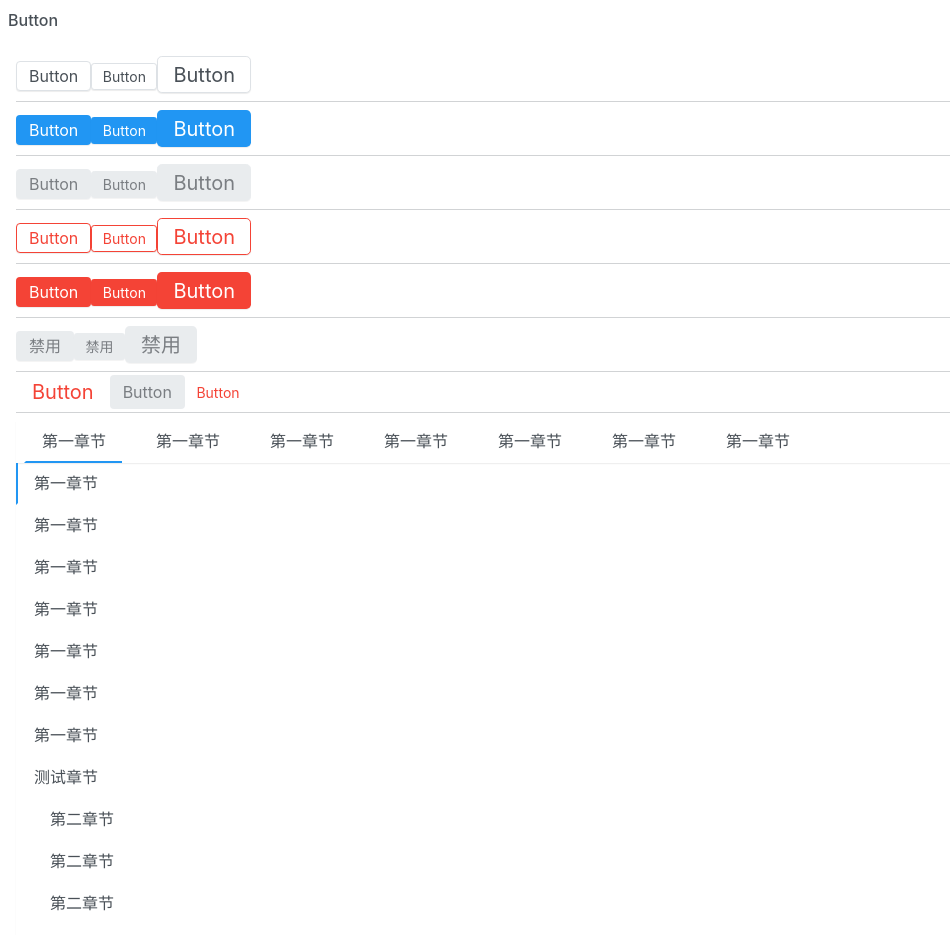
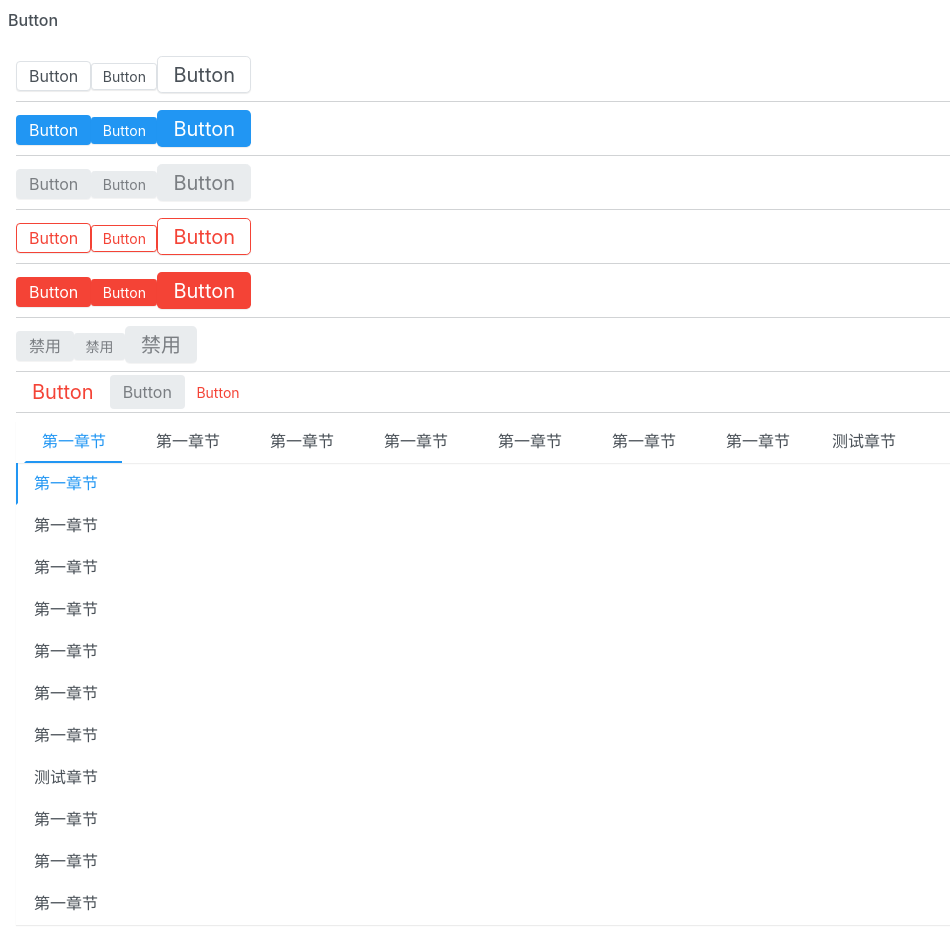
Before and after one commit to less-step/common-ui, a React app: page / in a window 1280 px wide. Shown: the top 935 px of the page, without its empty margins (0-950 px from the left). Built offline with nearby package versions, Linux system fonts and the light colour scheme.

Commit message:
完善SubMenu组件

```diff
--- a/src/App.tsx
+++ b/src/App.tsx
@@ -86,6 +86,15 @@ function App() {
 						<Menu.Item>第一章节</Menu.Item>
 						<Menu.Item>第一章节</Menu.Item>
 						<Menu.Item>第一章节</Menu.Item>
+						<SubMenu title="测试章节">
+							<Menu.Item>第二章节</Menu.Item>
+							<Menu.Item>第二章节</Menu.Item>
+							<Menu.Item>第二章节</Menu.Item>
+							<Menu.Item>第二章节</Menu.Item>
+							<Menu.Item>第二章节</Menu.Item>
+							<Menu.Item>第二章节</Menu.Item>
+							<Menu.Item>第二章节</Menu.Item>
+						</SubMenu>
 					</Menu>
 					<Menu defaultActiveKey="0" mode="vertical">
 						<Menu.Item>第一章节</Menu.Item>
@@ -104,6 +113,9 @@ function App() {
 							<Menu.Item>第二章节</Menu.Item>
 							<Menu.Item>第二章节</Menu.Item>
 						</SubMenu>
+						<Menu.Item>第一章节</Menu.Item>
+						<Menu.Item>第一章节</Menu.Item>
+						<Menu.Item>第一章节</Menu.Item>
 					</Menu>
 				</Content>
 			</Layout>
--- a/src/components/Menu/_index.scss
+++ b/src/components/Menu/_index.scss
@@ -5,9 +5,9 @@
 		display: flex;
 		list-style: none;
 		font-size: $font-size-base;
-		overflow: auto;
 		box-shadow: $menu-box-shadow;
-		&-horizontal {
+	}
+	&-menu-horizontal {
 		flex-direction: row;
 		& .#{$app-name}-menu-item {
 			margin: 0 $menu-item-margin;
@@ -15,59 +15,74 @@
 			&:hover {
 				border-bottom-color: $primary;
 			}
+			&-active {
+				color: $primary;
+			}
 			&:hover {
 				background-color: lighten($primary, 42%);
 			}
 		}
-			& .#{$app-name}-sub-menu {
-				& .#{$app-name}-sub-menu-title {
-					color: pink;
+		& .#{$app-name}-submenu {
+			& .#{$app-name}-submenu-title {
 				&:hover {
 					background-color: lighten($primary, 42%);
 				}
 			}
-				& .#{$app-name}-sub-menu-content {
-					color: $primary;
-					list-style: none;
+			& .#{$app-name}-submenu-content {
 				position: absolute;
 				left: 0;
 				top: 100%;
+				padding: 12px;
+				list-style: none;
+				box-shadow: $submenu-box-shadow;
+				& > li {
+					text-align: center;
 				}
 			}
 		}
-		&-vertical {
+	}
+	&-menu-vertical {
 		flex-direction: column;
 		& .#{$app-name}-menu-item {
 			&-active,
 			&:hover {
 				border-left-color: $primary;
 			}
+			&-active {
+				color: $primary;
+			}
 			&:hover {
 				background-color: lighten($primary, 42%);
 			}
 		}
-			& .#{$app-name}-sub-menu {
-				& .#{$app-name}-sub-menu-title {
+		& .#{$app-name}-submenu {
+			& .#{$app-name}-submenu-title {
 				&:hover {
 					background-color: lighten($primary, 42%);
 				}
 			}
-				& .#{$app-name}-sub-menu-content {
+			& .#{$app-name}-submenu-content {
 				list-style: none;
-					padding-left: 1rem;
-				}
 			}
 		}
 	}
 	&-menu-item,
-	&-sub-menu-title {
+	&-submenu-title {
 		padding: $menu-item-padding-y $menu-item-padding-x;
 		border-left: $menu-item-border-width solid transparent;
 		border-bottom: $menu-item-border-width solid transparent;
 		cursor: pointer;
 		word-break: keep-all;
 	}
-	&-sub-menu-title {
+	&-submenu {
 		position: relative;
+		&-active {
+			.#{$app-name}-submenu-title {
+				color: $primary !important;
 			}
 		}
+		&-content-closed {
+			display: none;
+		}
+	}
+}
--- a/src/components/Menu/subMenu.tsx
+++ b/src/components/Menu/subMenu.tsx
@@ -14,7 +14,7 @@ import { MenuContext } from "./menu";
 import MenuItem, { IMenuItemProps } from "./menuItem";
 import { useClassNames } from "../../hooks";
 const displayName = "SubMenu";
-const classNamePrefix = "sub-menu";
+const classNamePrefix = "submenu";
 const baseClassName = classNamePrefix;
 
 export interface ISubMenuProps {
@@ -31,10 +31,12 @@ const SubMenu: React.FC<ISubMenuProps> = (props) => {
 	const { itemKey, children, className, title, disabled, defaultExpanded, ...restProps } = props;
 	const [expanded, setExpanded] = useState(defaultExpanded);
 	const subMenuRef = useRef<HTMLLIElement>(null);
-	const { mode } = useContext(MenuContext);
+	const { mode, activeKey } = useContext(MenuContext);
+	const isSubMenuActive = activeKey?.indexOf(itemKey as string) === 0;
 	const originClassNames = cls(baseClassName, className, {
 		disabled,
 		[`${classNamePrefix}-${mode}`]: mode,
+		[`${classNamePrefix}-active`]: isSubMenuActive,
 	});
 	const classNames = useClassNames(originClassNames);
 	const titleClassNames = useClassNames(cls(`${classNamePrefix}-title`));
@@ -43,45 +45,32 @@ const SubMenu: React.FC<ISubMenuProps> = (props) => {
 			[`${classNamePrefix}-content-closed`]: !expanded,
 		}),
 	);
-	const onMouseOverHandler = useCallback(() => {
-		if (mode === "horizontal") {
-			setExpanded(true);
-		}
-	}, [mode]);
+
 	const onClickHandler = useCallback(() => {
 		if (mode === "vertical") {
 			setExpanded(!expanded);
 		}
 	}, [mode, expanded]);
 
-	useEffect(() => {
-		function onMouseEnterHandler() {
-			setExpanded(true);
-			console.log("in");
-		}
-		function onMouseLeaveHandler() {
-			setExpanded(false);
-			console.log("out");
-		}
-		subMenuRef.current?.addEventListener("mouseenter", onMouseEnterHandler);
-		subMenuRef.current?.addEventListener("mouseleave", onMouseLeaveHandler);
-		const subMenu = subMenuRef.current;
-		return () => {
-			subMenu?.removeEventListener("mouseenter", onMouseEnterHandler);
-			subMenu?.removeEventListener("mouseleave", onMouseLeaveHandler);
-		};
-	}, []);
+	const onMouseEnterHandler = () => {
+		if (mode === "horizontal") setExpanded(true);
+	};
 
+	const onMouseLeaveHandler = () => {
+		if (mode === "horizontal") setExpanded(false);
+	};
 	return (
 		<li
 			className={classNames}
 			key={itemKey}
 			ref={subMenuRef}
+			onMouseEnter={onMouseEnterHandler}
+			onMouseLeave={onMouseLeaveHandler}
 			{...restProps}
-			onClick={onClickHandler}
-			onMouseOver={onMouseOverHandler}
 		>
-			<p className={titleClassNames}>{title}</p>
+			<p className={titleClassNames} onClick={onClickHandler}>
+				{title}
+			</p>
 			<ul className={contentClassNames}>
 				{React.Children.map(children, (child, index) => {
 					const childElement = child as FunctionComponentElement<IMenuItemProps>;
```
Lines whose indentation alone changed are shown as unchanged.
